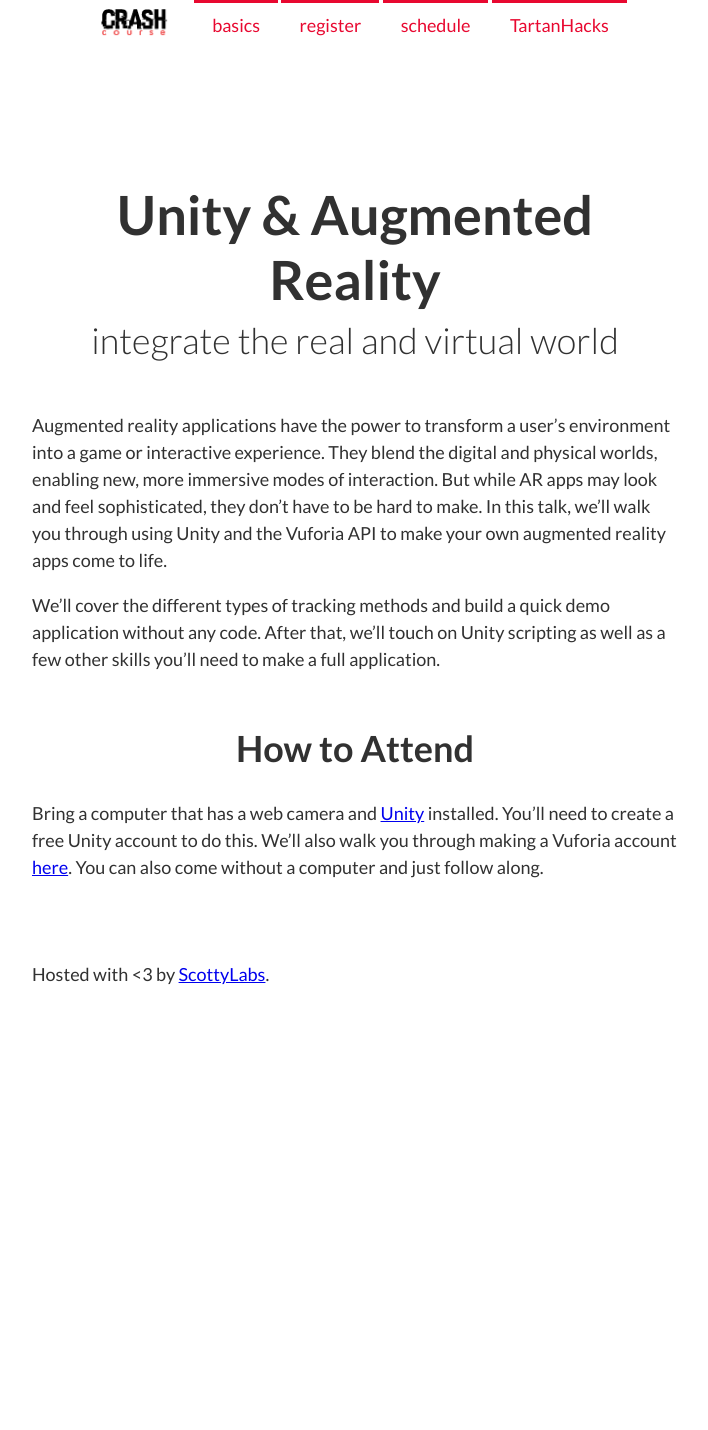
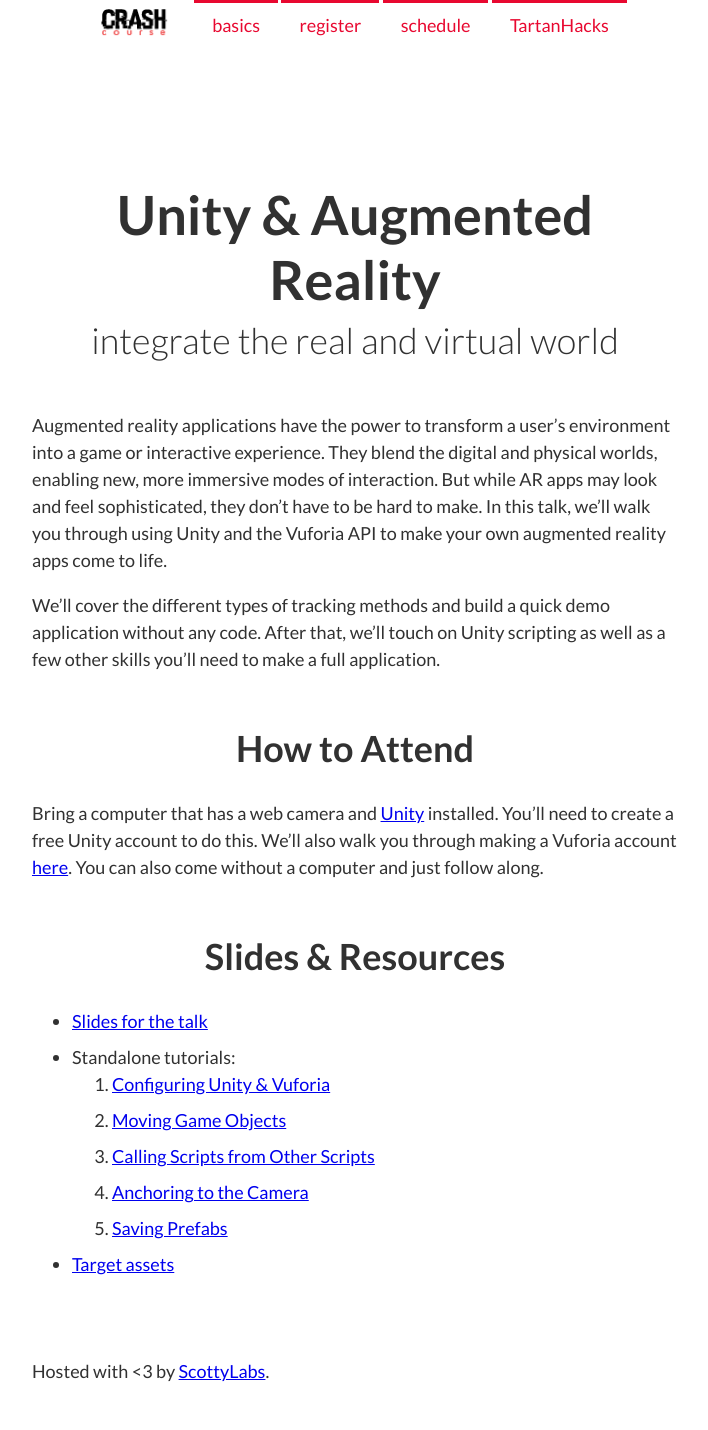
Before and after one commit to ScottyLabs/crashcourse, a Jekyll site: the page built from _talks/unity-ar.md, in a window 1280 px wide. Shown: the whole page, without its empty margins (285-993 px from the left). Built offline with Jekyll 4.4.1, drawn with Linux system fonts in a browser that asks for light colours; nearby versions of some CDN libraries; before the commit the page ends 1033 px from its top, so only the background shows below that.

Commit message:
Add Unity & AR talk resources

```diff
--- a/_talks/unity-ar.md
+++ b/_talks/unity-ar.md
@@ -23,3 +23,24 @@
 walk you through making a Vuforia account
 [here](https://developer.vuforia.com/user/register).  You can also come without
 a computer and just follow along.
+
+## Slides & Resources
+
+- [Slides for the talk][slides]
+- Standalone tutorials:
+    1. [Configuring Unity & Vuforia][tutorial1]
+    2. [Moving Game Objects][tutorial2]
+    3. [Calling Scripts from Other Scripts][tutorial3]
+    4. [Anchoring to the Camera][tutorial4]
+    5. [Saving Prefabs][tutorial5]
+- [Target assets][targets]
+
+
+
+[slides]:    {{ site.baseurl }}/assets/unity-ar/00-ar-basics.pdf
+[tutorial1]: {{ site.baseurl }}/assets/unity-ar/01-tutorial-configuring-unity-and-vuforia.pdf
+[tutorial2]: {{ site.baseurl }}/assets/unity-ar/02-tutorial-moving-game-objects.pdf
+[tutorial3]: {{ site.baseurl }}/assets/unity-ar/03-tutorial-calling-scripts-from-other-scripts.pdf
+[tutorial4]: {{ site.baseurl }}/assets/unity-ar/04-tutorial-anchoring-to-the-camera.pdf
+[tutorial5]: {{ site.baseurl }}/assets/unity-ar/05-tutorial-saving-prefabs.pdf
+[targets]:   {{ site.baseurl }}/assets/unity-ar/targets.zip
```
Also changed, not shown: 7 other files.
